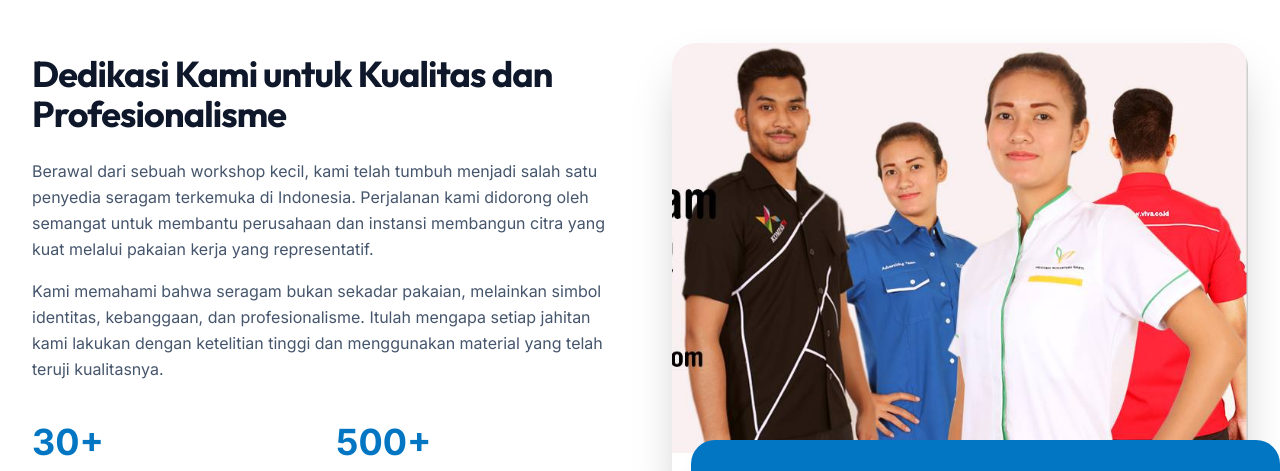
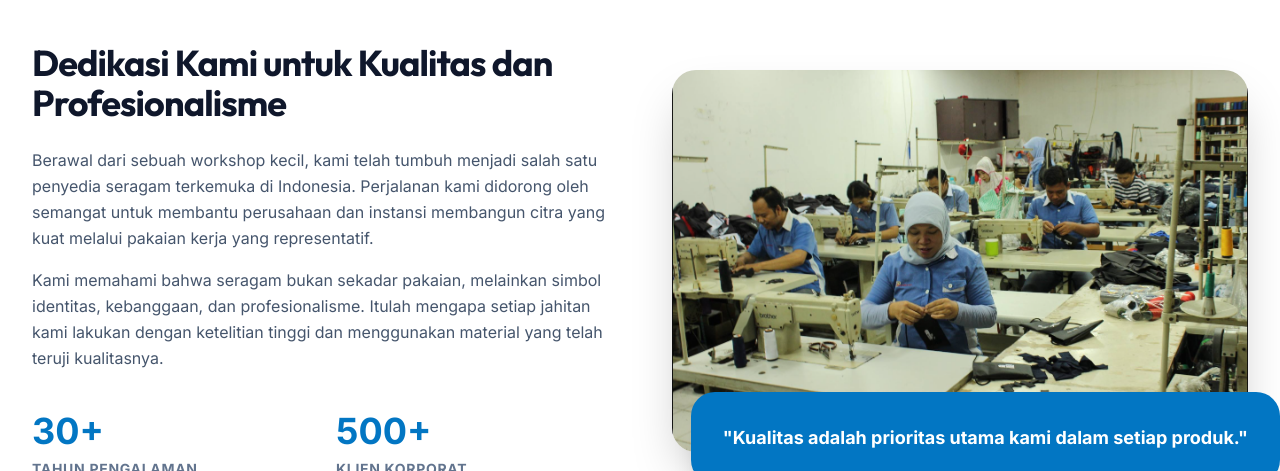
Before and after one commit to JrBeller28/Parahita-Uniform, a React (Vite) app: page /tentang in a window 1280 px wide. Shown: the part 481-952 px from the top of the page. Built offline with nearby package versions, Linux system fonts and the light colour scheme; no server answers.

Commit message:
Update AboutPage.tsx

```diff
--- a/src/pages/AboutPage.tsx
+++ b/src/pages/AboutPage.tsx
@@ -98,7 +98,7 @@ export default function AboutPage() {
             >
               <div className="rounded-3xl overflow-hidden shadow-2xl">
                 <img
-                  src="/images/13.png"
+                  src="/images/12.png"
                   alt="Workshop"
                   className="w-full h-auto"
                   referrerPolicy="no-referrer"
@@ -153,9 +153,9 @@ export default function AboutPage() {
 
           <div className="grid md:grid-cols-3 gap-8">
             {[
-              { src: '/images/Video1.mp4', title: 'Proses Produksi' },
-              { src: '/images/Video2.mp4', title: 'Kualitas Bahan' },
-              { src: '/images/Video3.mp4', title: 'Hasil Akhir' }
+              { src: '/images/video1.mp4', title: 'Proses Produksi' },
+              { src: '/images/video2.mp4', title: 'Kualitas Bahan' },
+              { src: '/images/video3.mp4', title: 'Hasil Akhir' }
             ].map((video, index) => (
               <motion.div
                 key={index}
```
